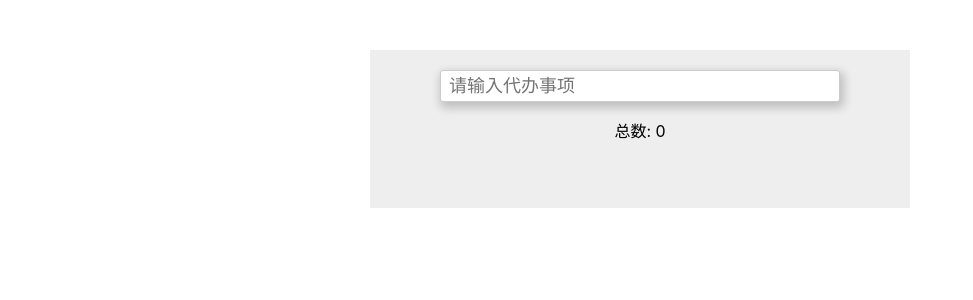
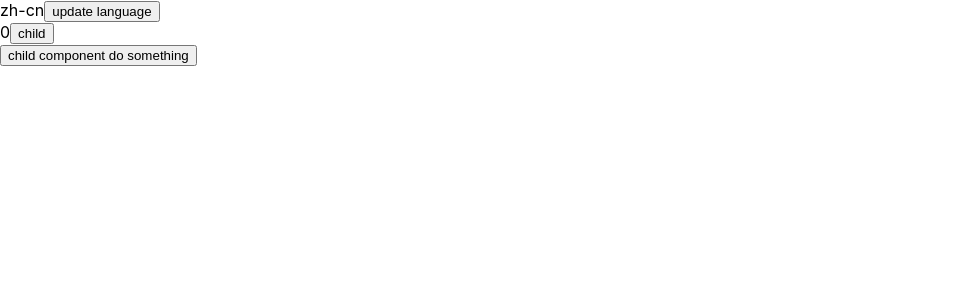
Before and after one commit to localSummer/react-hooks-train, a React app: page /#/hooks in a window 1280 px wide. Before the commit this address led to /#/todo. Shown: the top 300 px of the page, without its empty margins (0-973 px from the left). Built offline with nearby package versions, Linux system fonts and the light colour scheme.

Commit message:
feat: 组件懒加载

```diff
--- a/src/routes/index.jsx
+++ b/src/routes/index.jsx
@@ -3,13 +3,15 @@ import { HashRouter, Switch, Route, Redirect } from 'react-router-dom'
 import loadable from '@loadable/component'
 
 const Todos = loadable(() => import(/* webpackChunkName: "Todos" */ '../views/Todos'))
+const Hooks = loadable(() => import(/* webpackChunkName: "Hooks" */ '../views/Hooks'))
 
 const Router = () => {
   return (
     <HashRouter>
       <Switch>
         <Route exact path="/todo" component={Todos} />
-        <Redirect path="*" to="/todo" />
+        <Route exact path="/hooks" component={Hooks} />
+        <Redirect path="*" to="/hooks" />
       </Switch>
     </HashRouter>
   )
--- /dev/null
+++ b/src/views/Hooks/index.jsx
@@ -0,0 +1,50 @@
+import React, { useState, useRef, useImperativeHandle, useEffect, memo, forwardRef, useCallback } from 'react'
+
+const ChildComponent = memo(
+  forwardRef((props, ref) => {
+    const [count, setCount] = useState(0)
+
+    useEffect(() => {
+      console.log('child rerender')
+    })
+
+    useImperativeHandle(ref, () => ({
+      addCount: handleAdd,
+    }))
+
+    const handleAdd = useCallback(() => {
+      setCount(count + 1)
+    }, [count])
+
+    return (
+      <div>
+        {count}
+        <button onClick={handleAdd}>child</button>
+      </div>
+    )
+  })
+)
+
+const Hooks = () => {
+  const [language, setLanguage] = useState('zh-cn')
+  const childRef = useRef(null)
+
+  const handleLanguage = () => {
+    setLanguage(language + Math.random())
+  }
+
+  const handClick = () => {
+    childRef.current.addCount()
+  }
+
+  return (
+    <div>
+      {language}
+      <button onClick={handleLanguage}>update language</button>
+      <ChildComponent ref={childRef} />
+      <button onClick={handClick}>child component do something</button>
+    </div>
+  )
+}
+
+export default Hooks
```
Also changed, not shown: 1 other file (tests, documents, lock files or other folders).
